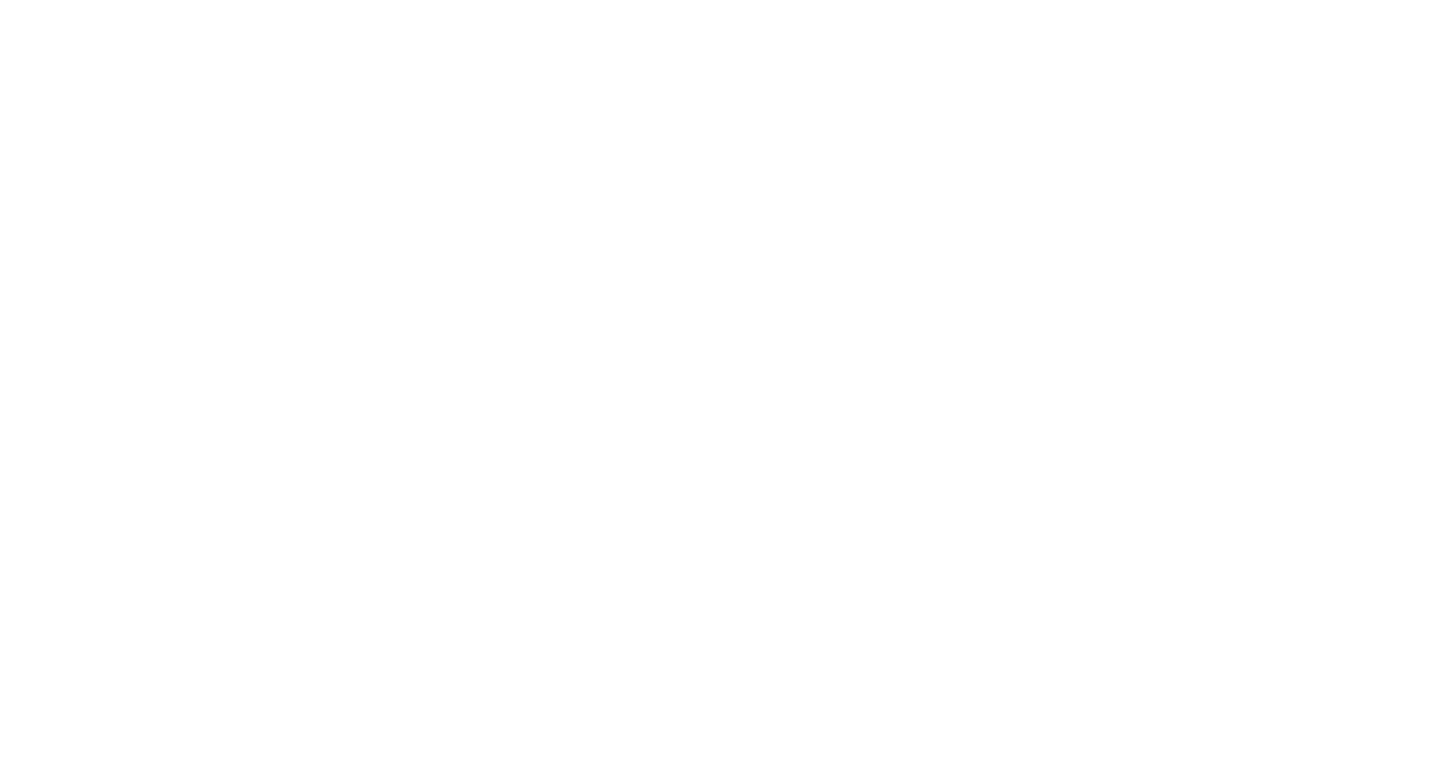
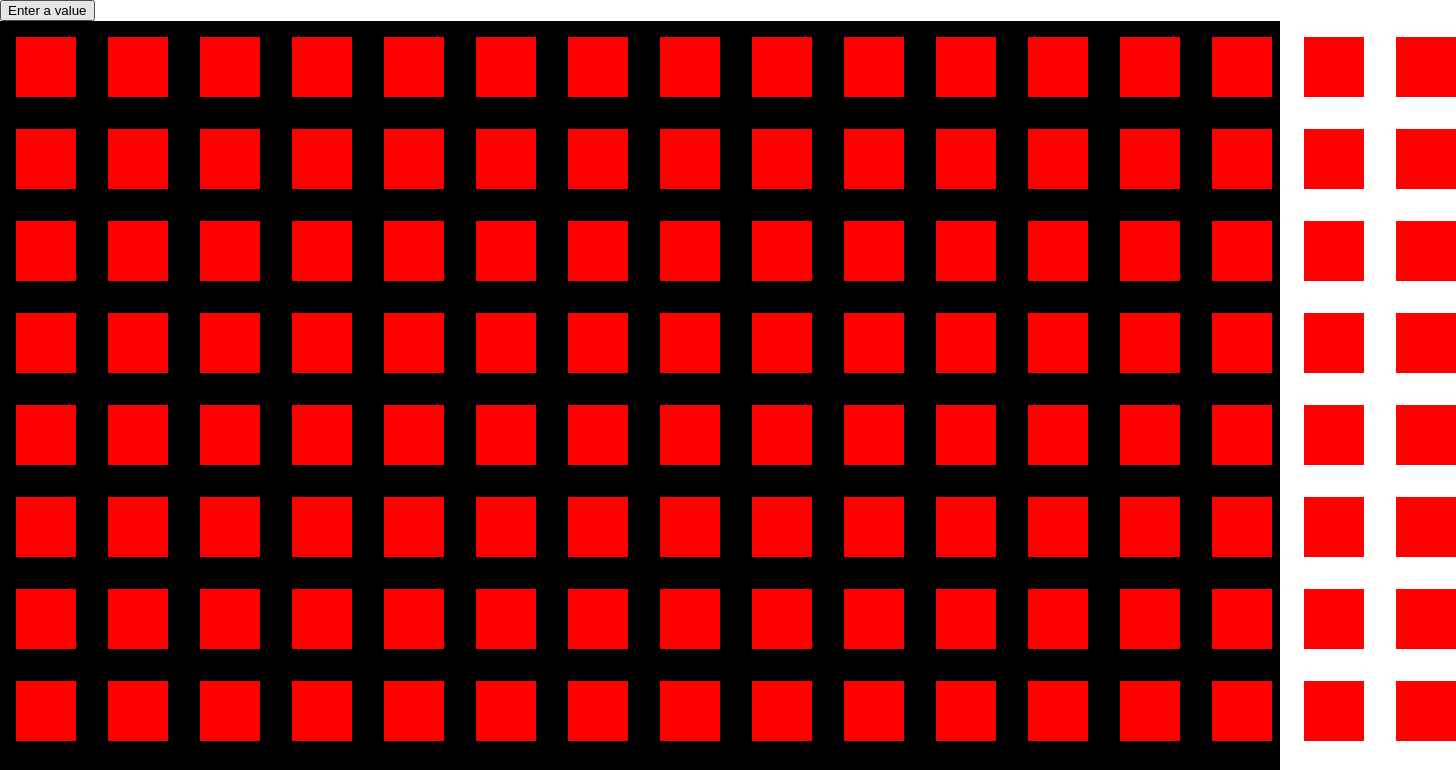
Before and after one commit to jits98/Etch-a-sketch, a plain HTML site: page index.html in a window 1280 px wide. Shown: the top 770 px of the page, 1456 px wide, since content can reach past the window. Drawn offline with Linux system fonts and the light colour scheme.

Commit message:
add button and link javascript file

```diff
--- a/index.html
+++ b/index.html
@@ -7,6 +7,8 @@
     <link rel="stylesheet" href="style.css" />
   </head>
   <body>
+    <button class="button">Enter a value</button>
     <div class="parent-container"></div>
+    <script src="script.js"></script>
   </body>
 </html>
```
